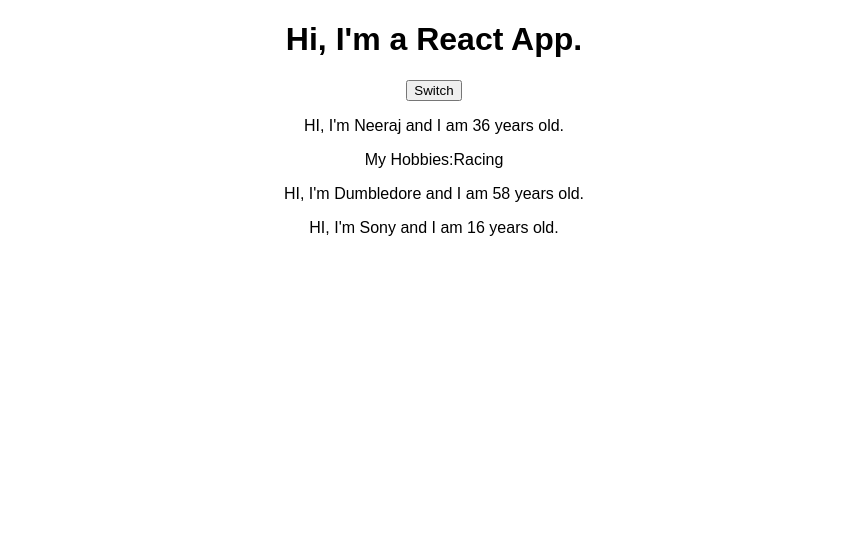
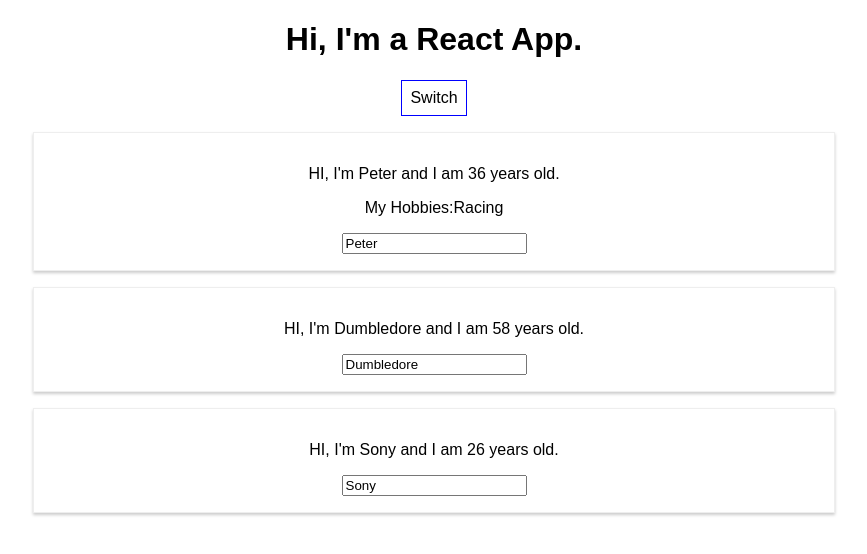
Before and after one commit to Neeraj-SD/react-complete-guide, a React (Create React App) app: page / in a window 1280 px wide. Both pictures are taken after a click on the button "Switch". Shown: the top 554 px of the page, without its empty margins (206-1073 px from the left). Built offline with nearby package versions, Linux system fonts and the light colour scheme.

Commit message:
conditional rendering

```diff
--- a/src/App.js
+++ b/src/App.js
@@ -1,20 +1,21 @@
-import React, { useState } from 'react';
+import React, { Component } from 'react';
 import Person from './Person/Person';
 import './App.css';
 
-const App = props => {
+class App extends Component {
 
-  const [personState, setPersonState] = useState({
+  state = {
     persons: [
       { name: "Peter", age: "36" },
       { name: "Dumbledore", age: "58" },
       { name: "Sony", age: "26" },
-    ]
-  })
+    ],
+    showPersons: false,
+  }
 
-  const switchPersonHandler = () => {
+  switchPersonHandler = () => {
     console.log('OnClicked')
-    setPersonState({
+    this.setState({
       persons: [
         { name: "Neeraj", age: "36" },
         { name: "Dumbledore", age: "58" },
@@ -23,16 +24,48 @@ const App = props => {
     })
   }
 
+  toggleShowPersons = () => {
+    this.setState({
+      showPersons: !this.state.showPersons,
+    })
+  }
 
-  return (
-    <div className="App">
-      <h1>Hi, I'm a React App.</h1>
-      <button onClick={switchPersonHandler}>Switch</button>
-      <Person name={personState.persons[0].name} age={personState.persons[0].age}>My Hobbies:Racing</Person>
-      <Person name={personState.persons[1].name} age={personState.persons[1].age}></Person>
-      <Person name={personState.persons[2].name} age={personState.persons[2].age}></Person>
-    </div>
-  );
+  nameChangedHandler = (event) => {
+    this.setState({
+      persons: [
+        { name: "Neeraj", age: "36" },
+        { name: event.target.value, age: "58" },
+        { name: "Sony", age: "16" },
+      ]
+    })
+  }
+
+  render() {
+
+    const style = {
+      backgroundColor: 'white',
+      font: 'inherit',
+      border: '1px solid blue',
+      padding: '8px',
+      cursor: 'pointer'
+    }
+
+
+
+    return (
+      <div className="App" >
+        <h1>Hi, I'm a React App.</h1>
+        <button style={style} onClick={this.toggleShowPersons}>Switch</button>
+        {this.state.showPersons ?
+          <div>
+            <Person name={this.state.persons[0].name} age={this.state.persons[0].age}>My Hobbies:Racing</Person>
+            <Person name={this.state.persons[1].name} age={this.state.persons[1].age} click={this.switchPersonHandler} nameChanged={this.nameChangedHandler}></Person>
+            <Person name={this.state.persons[2].name} age={this.state.persons[2].age} ></Person>
+          </div> : null
+        }
+      </div>
+    );
+  }
 
 }
 
--- /dev/null
+++ b/src/Person/Person.css
@@ -0,0 +1,8 @@
+.Person {
+  width: 60%;
+  margin: 16px auto;
+  border: 1px solid #eee;
+  box-shadow: 0 2px 3px #ccc;
+  padding: 16px;
+  text-align: center;
+}
--- a/src/Person/Person.js
+++ b/src/Person/Person.js
@@ -1,10 +1,12 @@
 import React from "react"
+import './Person.css'
 
 const person = (props) => {
     return (
-        <div>
-            <p>HI, I'm {props.name} and I am {props.age} years old.</p>
+        <div className="Person">
+            <p onClick={props.click}>HI, I'm {props.name} and I am {props.age} years old.</p>
             <p>{props.children}</p>
+            <input type='text' defaultValue={props.name} onChange={props.nameChanged} />
         </div>
 
     )
```
